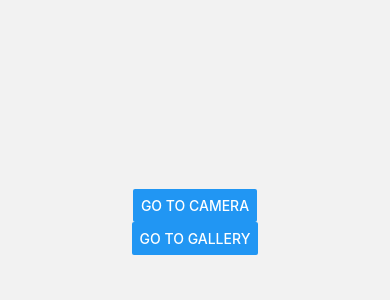
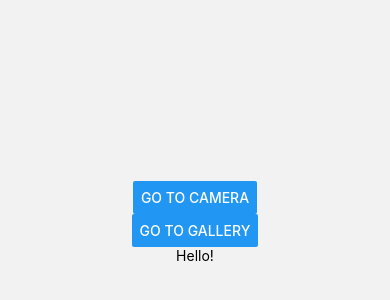
Before and after one commit to joseflabias/furnishing, a React Native app: screen / in a window 390 px wide. Shown: the part 200-500 px from the top of the page. Built offline with nearby package versions, Linux system fonts and the light colour scheme.

Commit message:
added text

```diff
--- a/App.js
+++ b/App.js
@@ -15,6 +15,7 @@ function HomeScreen({ navigation }) {
         title="Go to Gallery"
         onPress={() => navigation.navigate("Gallery")}
       />
+      <Text>Hello!</Text>
     </View>
   );
 }
```
